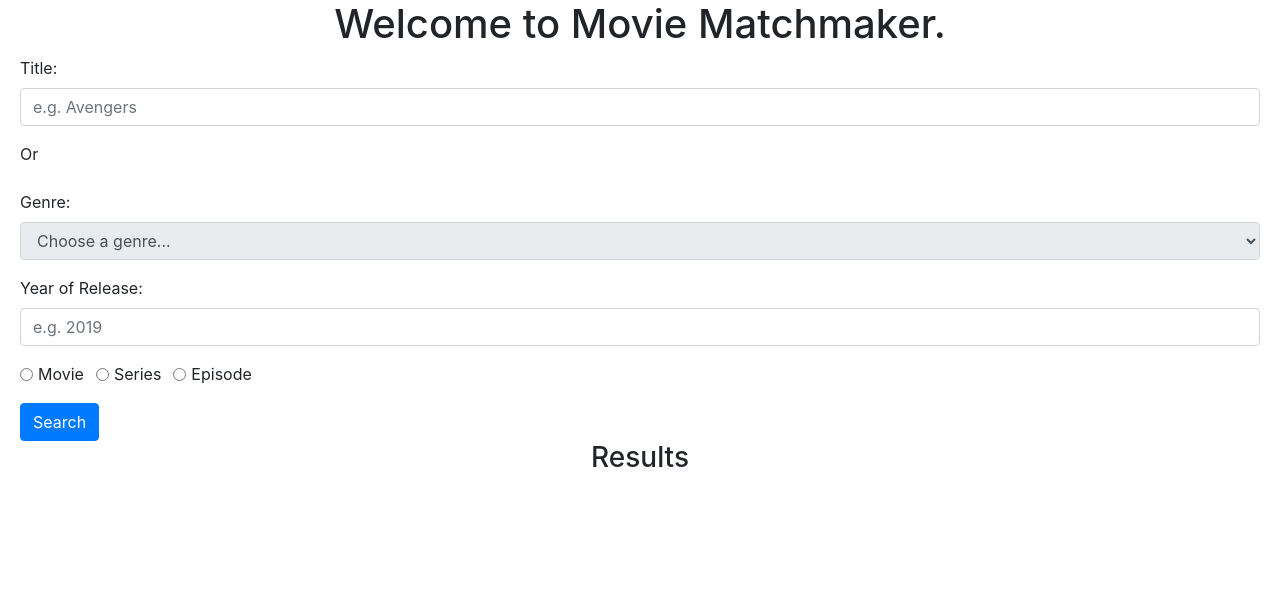
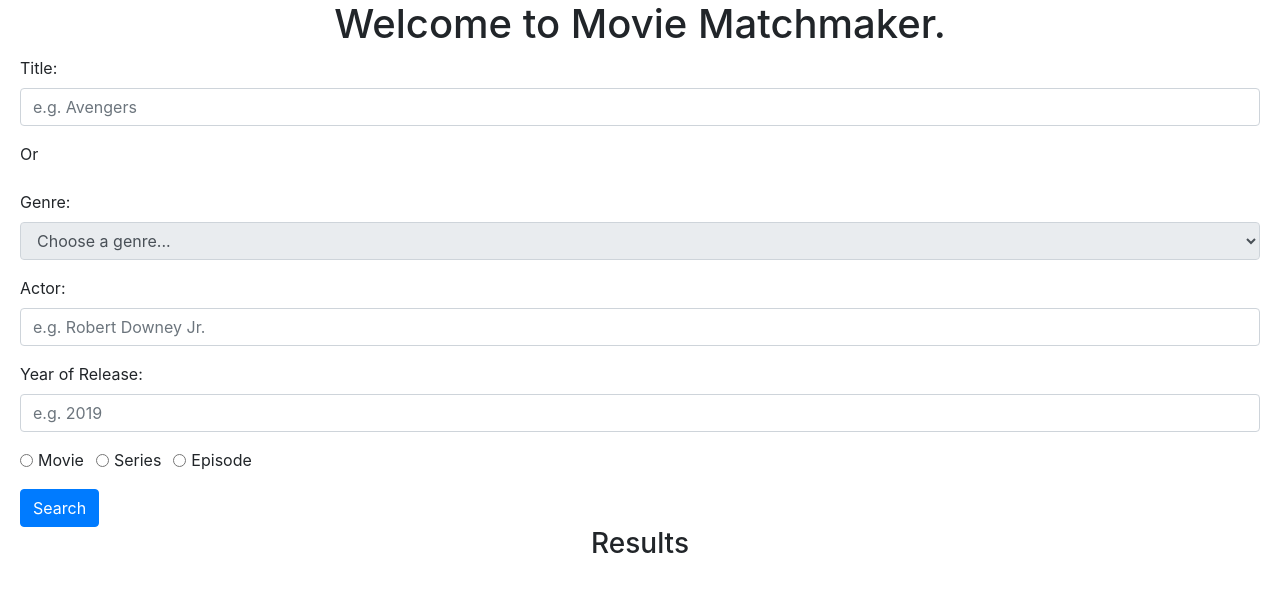
Before and after one commit to arkl8770/movies, a React (Create React App) app: page / in a window 1280 px wide. Shown: the top 592 px of the page. Built offline with nearby package versions, Linux system fonts and the light colour scheme.

Commit message:
Actor add

```diff
--- a/src/App.js
+++ b/src/App.js
@@ -60,6 +60,9 @@ import ResultsList from './ResultsList.js';
 		this.setState({ title: title });
 	}
 
+	handleActorChange(actor) {
+		this.setState({ actor: actor });
+	}
  	render() {
 		return (
 		    <div className="App">
--- a/src/SearchForm.js
+++ b/src/SearchForm.js
@@ -50,7 +50,10 @@ class SearchForm extends Component {
 						<option value="10751">Family</option>
 					</select>
 				</div>
-
+				<div className="form-group actor-group">
+					<label htmlFor="actor">Actor:</label>
+					<input onChange={this.handleActorChange} type="text" className="form-control" id="movieActor" placeholder="e.g. Robert Downey Jr."/>
+				</div>
 				<div className="form-group year-group">
 					<label htmlFor="yearOfRelease">Year of Release:</label>
 					<input onChange={this.handleYearChange} type="number" className="form-control" id="yearOfRelease" max="2019" min="1874" placeholder="e.g. 2019" />
```
